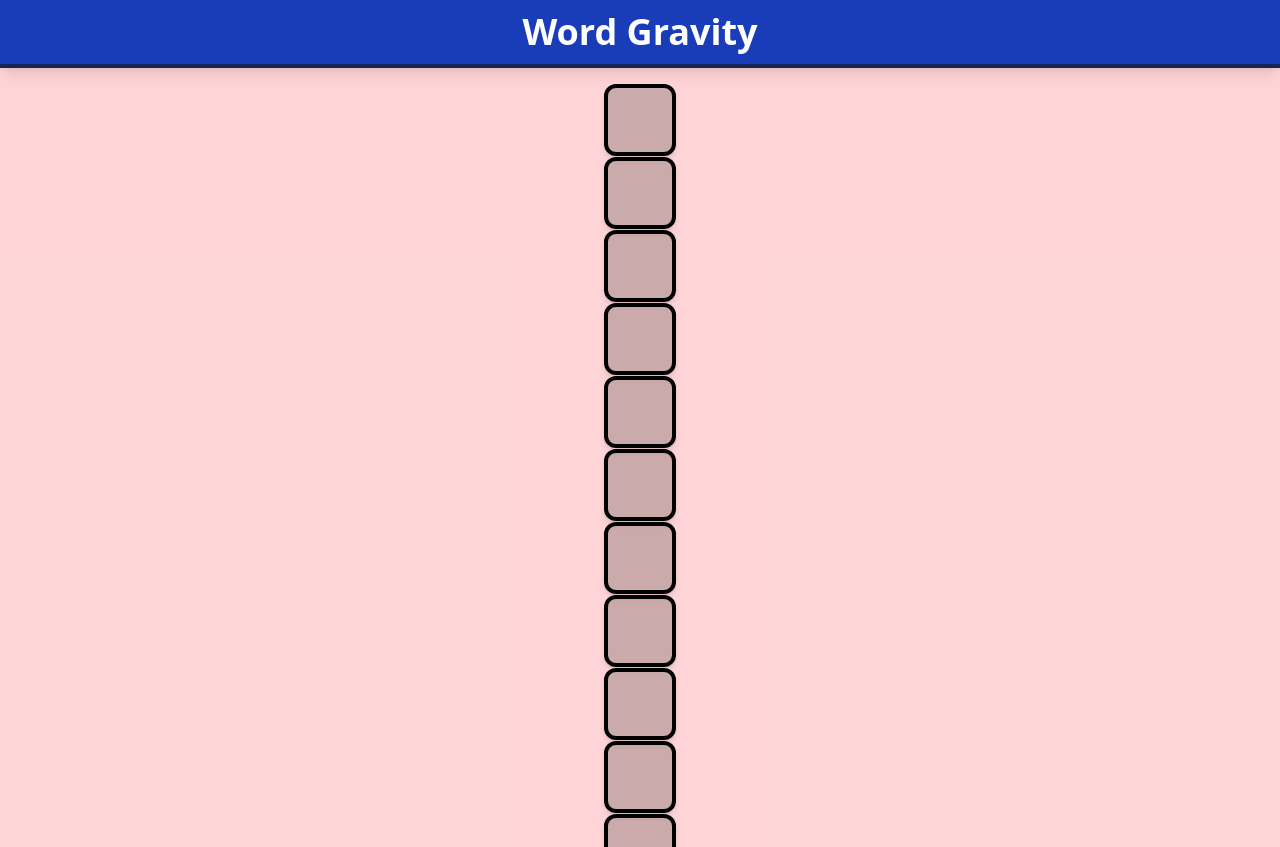
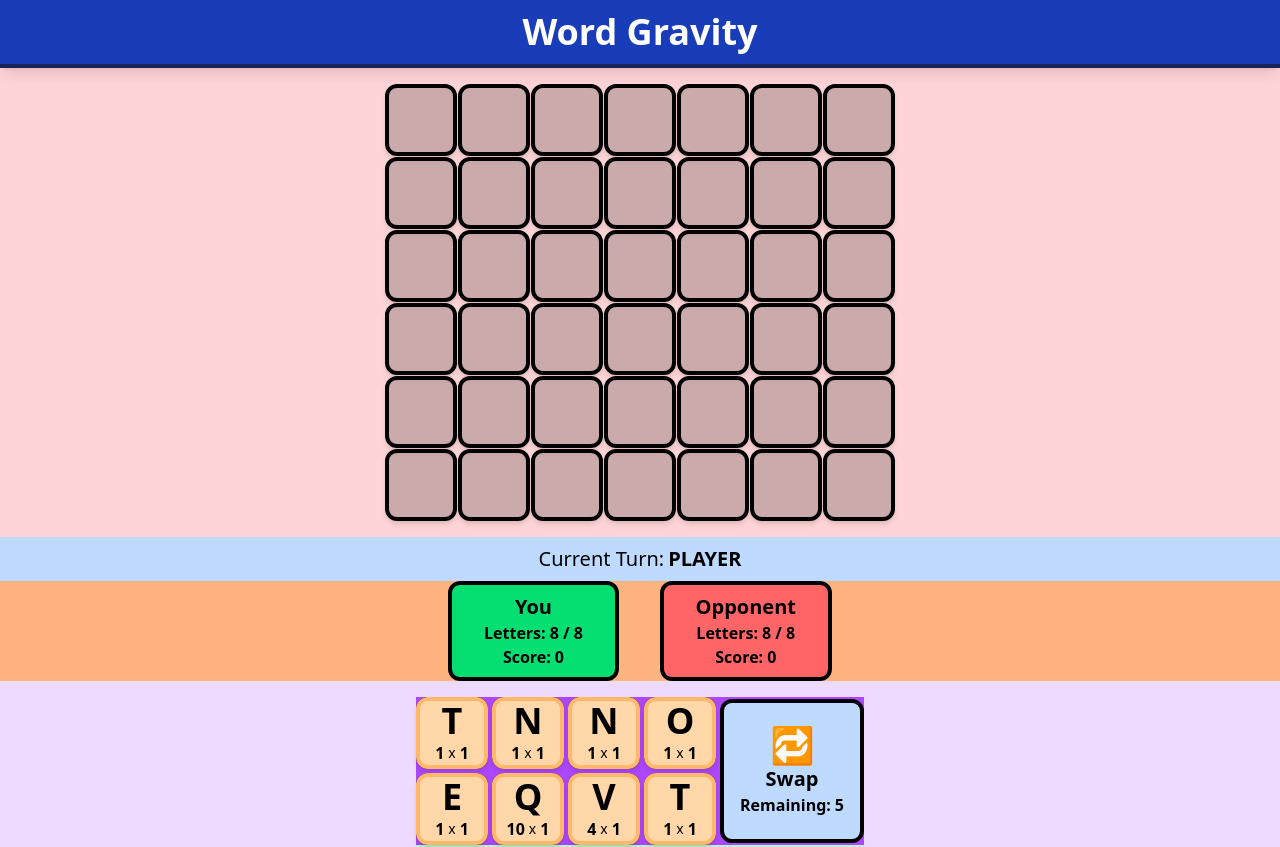
Before and after one commit to xandwr/word-gravity-pure, a SvelteKit app: page / in a window 1280 px wide. Shown: the top 847 px of the page. Built offline with nearby package versions, Linux system fonts and the light colour scheme; no server answers.

Commit message:
Fixed board style

```diff
--- a/src/components/wordGrid.svelte
+++ b/src/components/wordGrid.svelte
@@ -7,7 +7,10 @@
     import { gameState, BOARD_CONFIG } from "$lib/game/state.svelte";
 </script>
 
-<div class="grid grid-cols-{BOARD_CONFIG.COLS} grid-rows-{BOARD_CONFIG.ROWS} gap-px w-fit h-fit">
+<div
+    class="grid gap-px w-fit h-fit"
+    style="grid-template-columns: repeat({BOARD_CONFIG.COLS}, minmax(0, 1fr)); grid-template-rows: repeat({BOARD_CONFIG.ROWS}, minmax(0, 1fr));"
+>
     {#each gameState.board as slot, index}
         <LetterSlot {index} tile={slot.heldLetterTile} slotType="board" />
     {/each}
```
